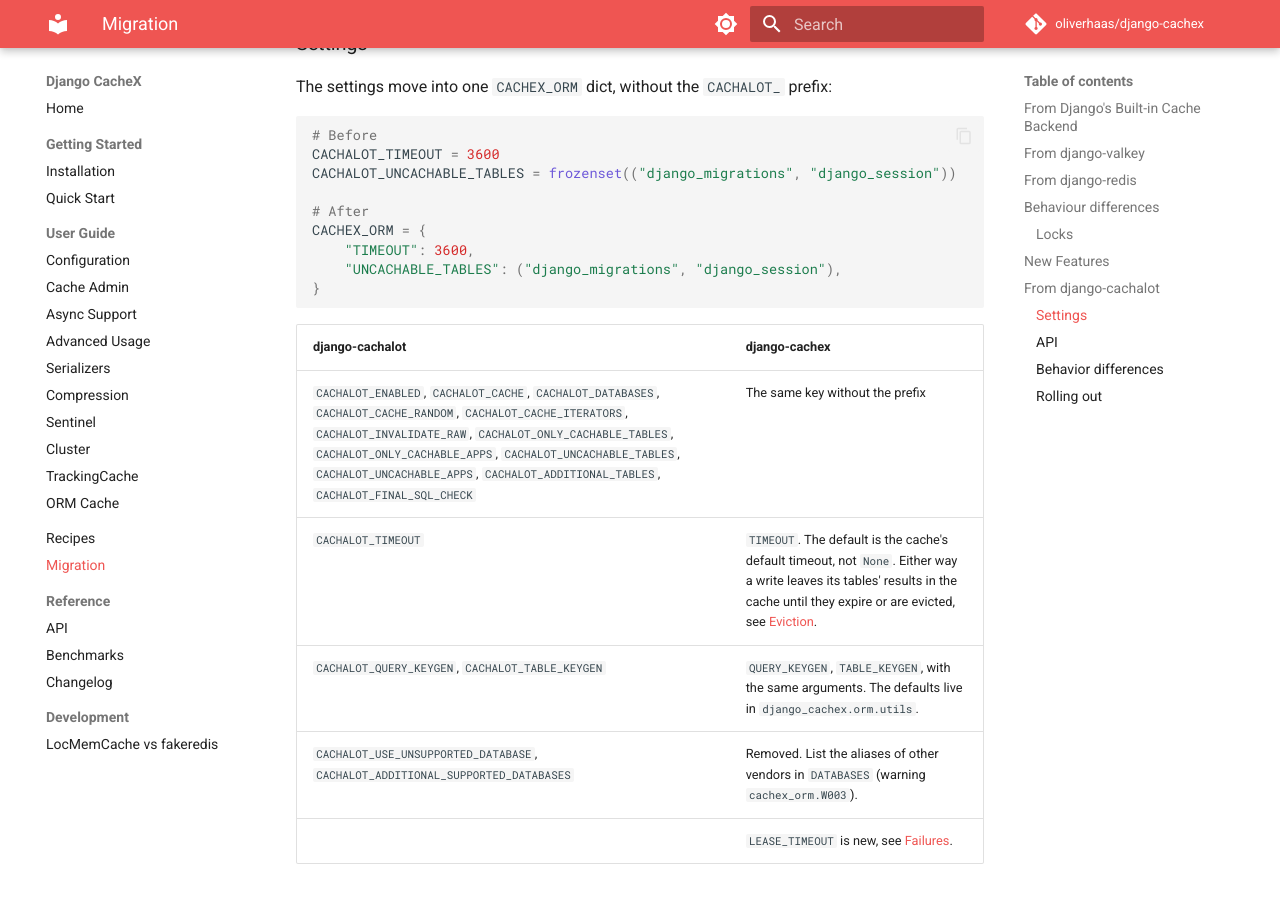
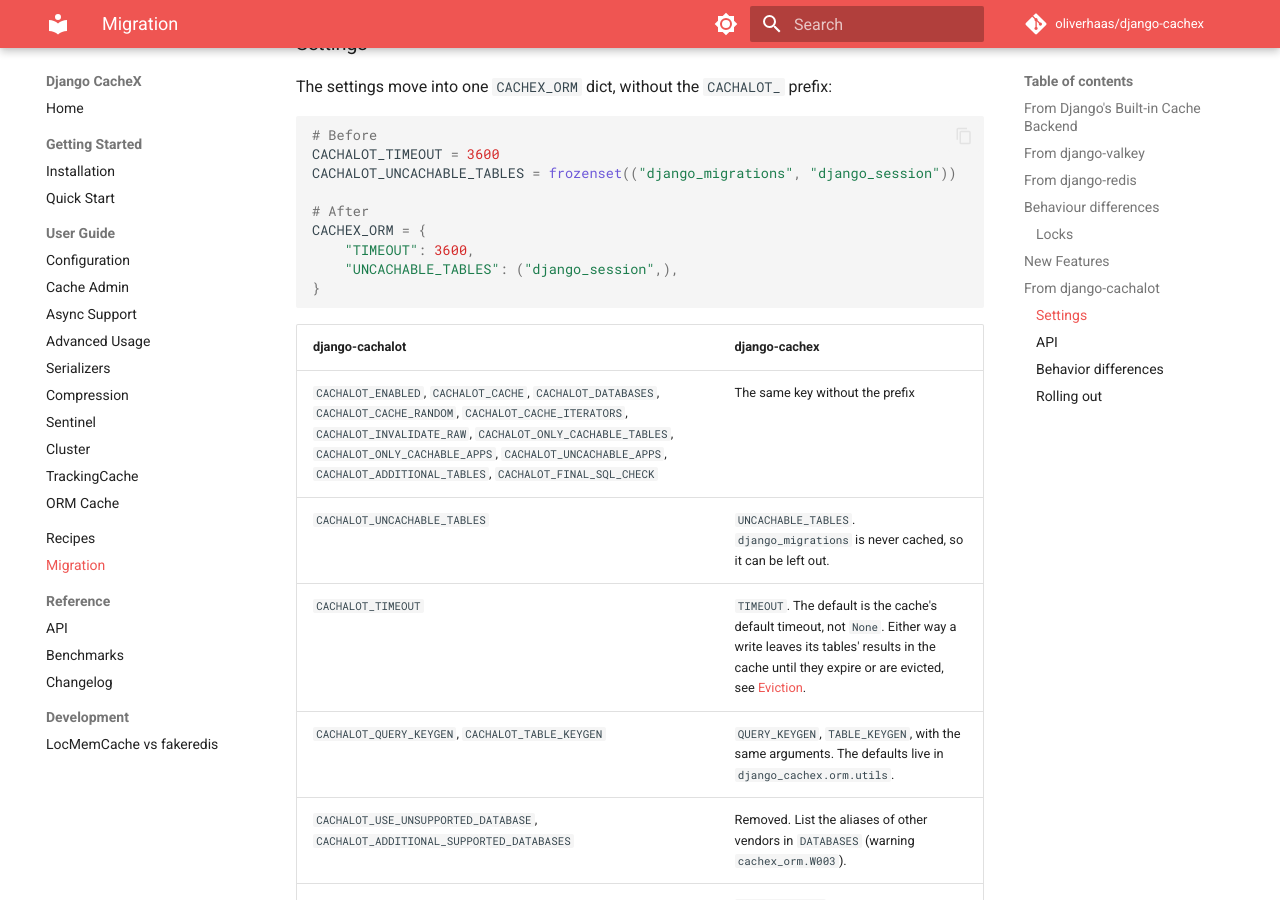
Before and after one commit to oliverhaas/django-cachex, an MkDocs documentation site: the page built from docs/migration.md, in a window 1280 px wide and 900 px high, scrolled down 4409 px. Built offline with MkDocs 1.6.1 and Material for MkDocs 9.7.7, drawn with Linux system fonts in a browser that asks for light colours; comment, search, counter and statistics services are not loaded; the version menu is left out.

Commit message:
fix(orm): never cache django_migrations
django_migrations was uncachable only through the default of
UNCACHABLE_TABLES, so a project setting its own list, as cachalot's
docs show, made it cachable. The model of the migration recorder is in
no installed app, so raw SQL creating its table afresh, as each test
run does, invalidated nothing, and migrate could read the migrations
the previous database had applied from the cache. The table is now
left out whatever UNCACHABLE_TABLES says, and the setting defaults to
an empty tuple.

````diff
--- a/docs/migration.md
+++ b/docs/migration.md
@@ -159,13 +159,14 @@
 # After
 CACHEX_ORM = {
     "TIMEOUT": 3600,
-    "UNCACHABLE_TABLES": ("django_migrations", "django_session"),
+    "UNCACHABLE_TABLES": ("django_session",),
 }
 ```
 
 | django-cachalot | django-cachex |
 |-----------------|---------------|
-| `CACHALOT_ENABLED`, `CACHALOT_CACHE`, `CACHALOT_DATABASES`, `CACHALOT_CACHE_RANDOM`, `CACHALOT_CACHE_ITERATORS`, `CACHALOT_INVALIDATE_RAW`, `CACHALOT_ONLY_CACHABLE_TABLES`, `CACHALOT_ONLY_CACHABLE_APPS`, `CACHALOT_UNCACHABLE_TABLES`, `CACHALOT_UNCACHABLE_APPS`, `CACHALOT_ADDITIONAL_TABLES`, `CACHALOT_FINAL_SQL_CHECK` | The same key without the prefix |
+| `CACHALOT_ENABLED`, `CACHALOT_CACHE`, `CACHALOT_DATABASES`, `CACHALOT_CACHE_RANDOM`, `CACHALOT_CACHE_ITERATORS`, `CACHALOT_INVALIDATE_RAW`, `CACHALOT_ONLY_CACHABLE_TABLES`, `CACHALOT_ONLY_CACHABLE_APPS`, `CACHALOT_UNCACHABLE_APPS`, `CACHALOT_ADDITIONAL_TABLES`, `CACHALOT_FINAL_SQL_CHECK` | The same key without the prefix |
+| `CACHALOT_UNCACHABLE_TABLES` | `UNCACHABLE_TABLES`. `django_migrations` is never cached, so it can be left out. |
 | `CACHALOT_TIMEOUT` | `TIMEOUT`. The default is the cache's default timeout, not `None`. Either way a write leaves its tables' results in the cache until they expire or are evicted, see [Eviction](user-guide/orm-cache.md#eviction). |
 | `CACHALOT_QUERY_KEYGEN`, `CACHALOT_TABLE_KEYGEN` | `QUERY_KEYGEN`, `TABLE_KEYGEN`, with the same arguments. The defaults live in `django_cachex.orm.utils`. |
 | `CACHALOT_USE_UNSUPPORTED_DATABASE`, `CACHALOT_ADDITIONAL_SUPPORTED_DATABASES` | Removed. List the aliases of other vendors in `DATABASES` (warning `cachex_orm.W003`). |
````
Also changed, not shown: docs/user-guide/orm-cache.md (+2 -2 lines), 2 other files.
